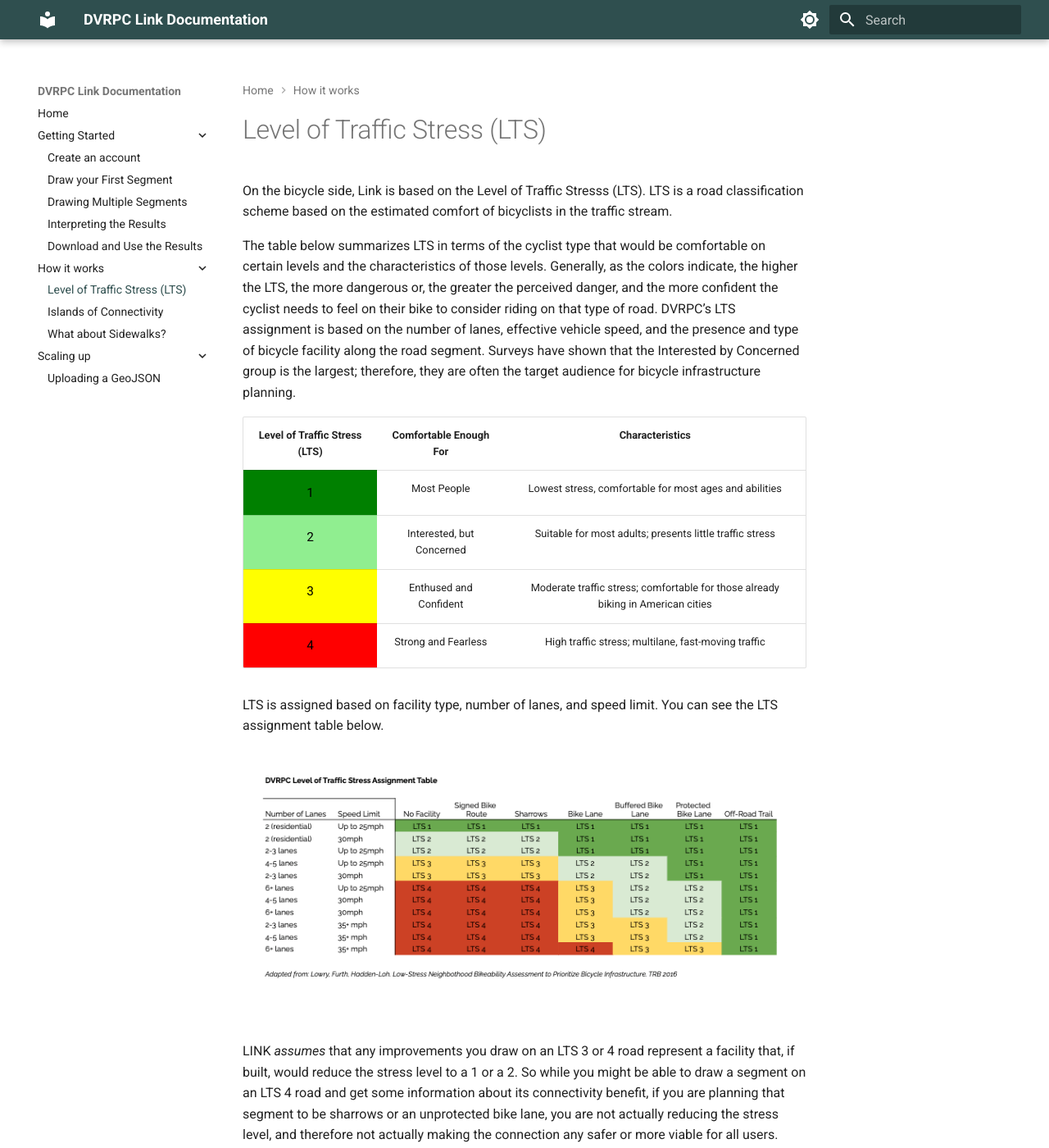
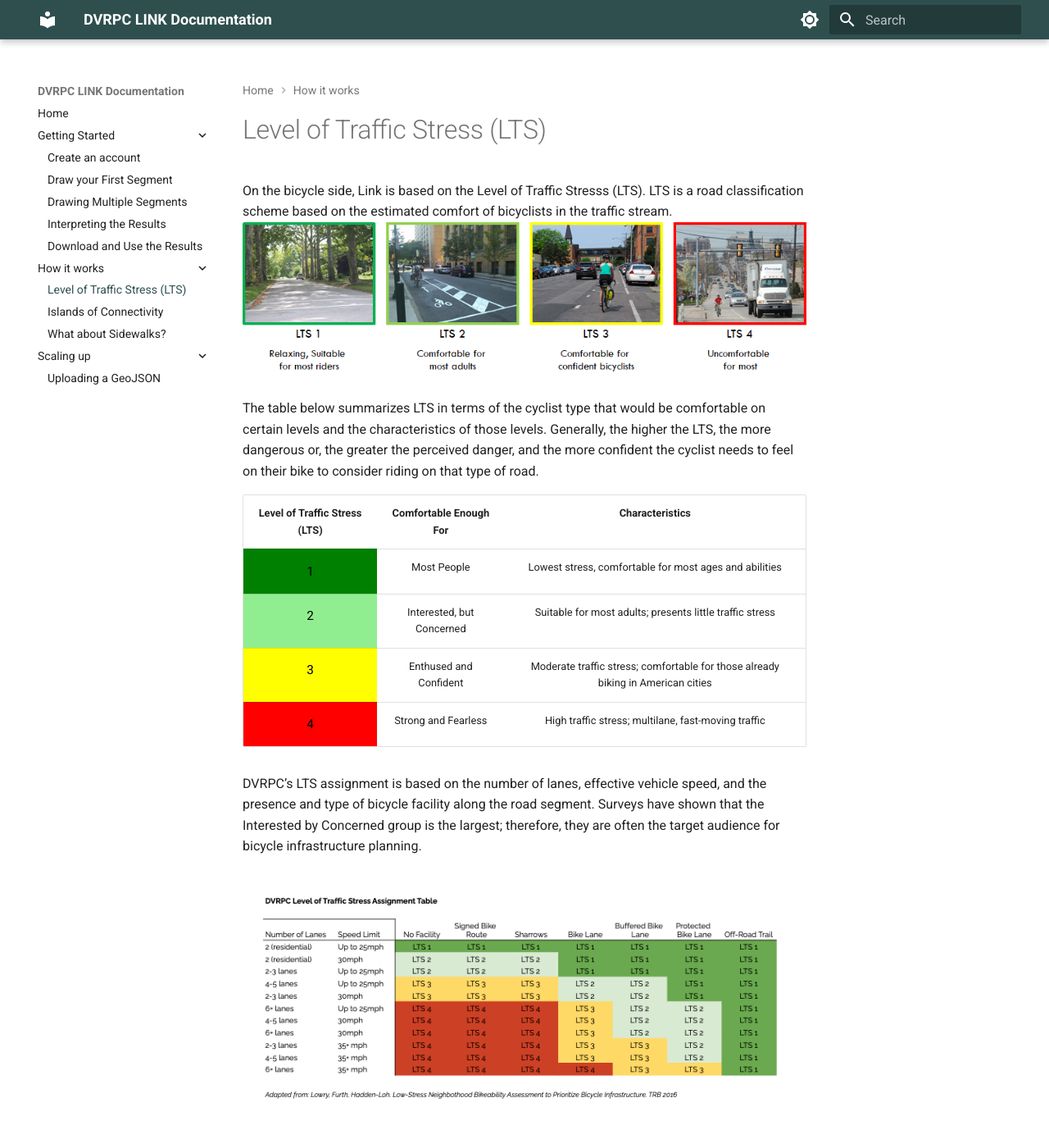
Before and after one commit to dvrpc/link-docs, an MkDocs documentation site: the page built from docs/how-it-works/lts.md, in a window 1280 px wide and 1400 px high. Shown: the whole window at 82% size. Built offline with MkDocs 1.6.1 and Material for MkDocs 9.7.7, drawn with Linux system fonts in a browser that asks for light colours; some of the changed text lies outside the part shown.

Commit message:
add lts pic

```diff
--- a/docs/how-it-works/lts.md
+++ b/docs/how-it-works/lts.md
@@ -1,8 +1,10 @@
 
 On the bicycle side, Link is based on the Level of Traffic Stresss (LTS). LTS is a road classification scheme based on the estimated comfort of bicyclists in the traffic stream.
+![Image of LTS classification, showing cyclists on varying levels of stressful roads](../assets/LTS.png)
 
 
-The table below summarizes LTS in terms of the cyclist type that would be comfortable on certain levels and the characteristics of those levels. Generally, as the colors indicate, the higher the LTS, the more dangerous or, the greater the perceived danger, and the more confident the cyclist needs to feel on their bike to consider riding on that type of road. DVRPC’s LTS assignment is based on the number of lanes, effective vehicle speed, and the presence and type of bicycle facility along the road segment. Surveys have shown that the Interested by Concerned group is the largest; therefore, they are often the target audience for bicycle infrastructure planning.
+The table below summarizes LTS in terms of the cyclist type that would be comfortable on certain levels and the characteristics of those levels.
+Generally, the higher the LTS, the more dangerous or, the greater the perceived danger, and the more confident the cyclist needs to feel on their bike to consider riding on that type of road.
 
 
 | **Level of Traffic Stress (LTS)** | **Comfortable Enough For** | **Characteristics**                                                              |
@@ -15,12 +17,13 @@
 
 
 
-LTS is assigned based on facility type, number of lanes, and speed limit. You can see the LTS assignment table below.
+DVRPC’s LTS assignment is based on the number of lanes, effective vehicle speed, and the presence and type of bicycle facility along the road segment. Surveys have shown that the Interested by Concerned group is the largest; therefore, they are often the target audience for bicycle infrastructure planning.
 
 
 ![Table of DVRPCs LTS assignment](../assets/DVRPC_LTSTable.png)
 
-LINK _assumes_ that any improvements you draw on an LTS 3 or 4 road represent a facility that, if built, would reduce the stress level to a 1 or a 2. So while you might be able to draw a segment on an LTS 4 road and get some information about its connectivity benefit,
+LINK _assumes_ that any improvements you draw on an LTS 3 or 4 road represent a facility that, if built, would reduce the stress level to a 1 or a 2 (i.e., targeting the Interested, but Concerned group).
+So while you might be able to draw a segment on an LTS 4 road and get some information about its connectivity benefit,
 if you are planning that segment to be sharrows or an unprotected bike lane, you are not actually reducing the stress level, and therefore not actually making the connection any safer or more viable for all users.
 
 In short, the onus is on you as a facility designer to design the safest and least stressful study that you can.
--- a/mkdocs.yml
+++ b/mkdocs.yml
@@ -1,4 +1,4 @@
-site_name: DVRPC Link Documentation
+site_name: DVRPC LINK Documentation
 theme:
   features:
     - navigation.path
```
Also changed, not shown: docs/assets/LTS.png (added).
